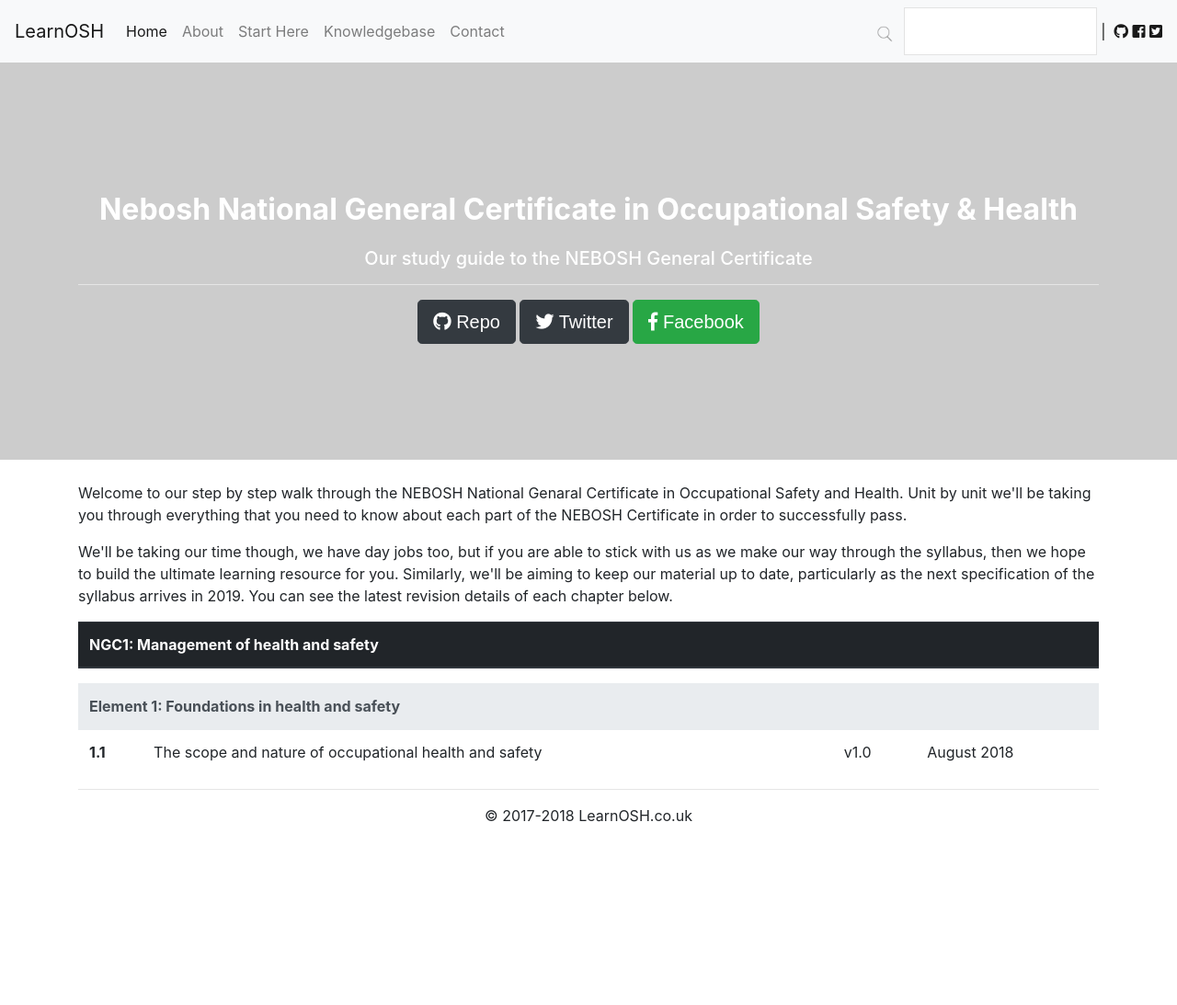
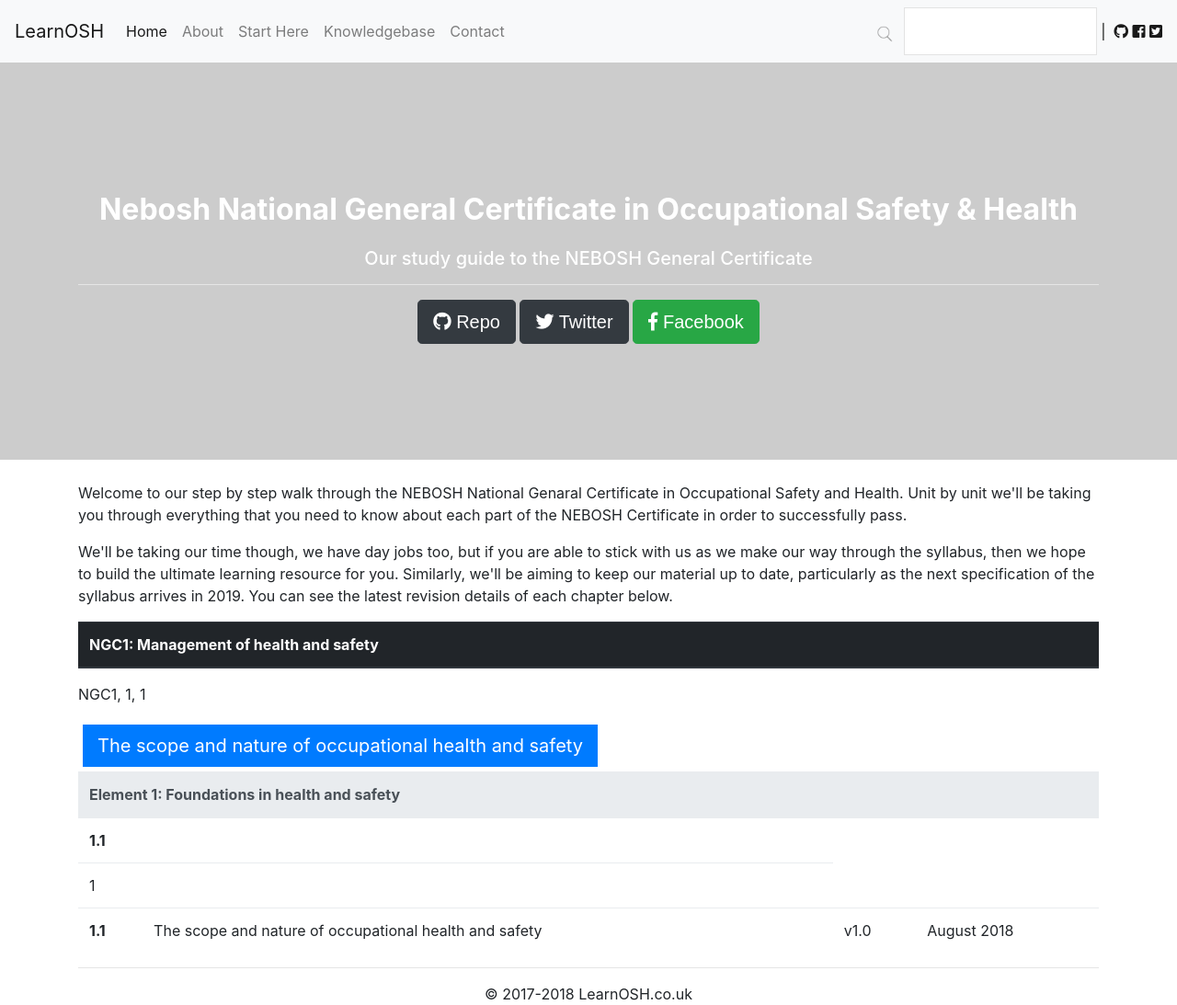
Before and after one commit to lee-perry/learnosh, a Jekyll site: the page built from course/nebosh_national_certificate/index.html, in a window 1280 px wide and 1093 px high. Shown: the whole window at 92% size. Built offline with Jekyll 4.4.1, drawn with Linux system fonts in a browser that asks for light colours; nearby versions of some CDN libraries.

Commit message:
Update index.html

```diff
--- a/course/nebosh_national_certificate/index.html
+++ b/course/nebosh_national_certificate/index.html
@@ -28,7 +28,7 @@
       {% for page in sorted %}
 
         {% if page.module == 'NGC1' %}
-          {% if page.Element == '1' %}
+          {% if page.Element == 1 %}
     <p>{{page.module}}, {{page.Unit}}, {{page.Element}}</p>
     <tr>
       <th scope="row">1.1</th>
```
